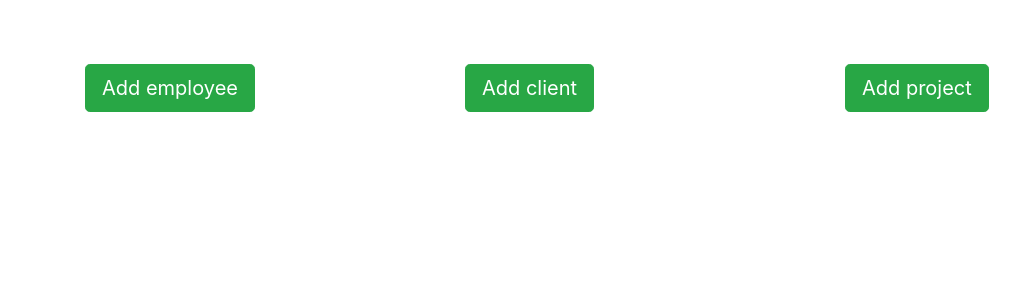
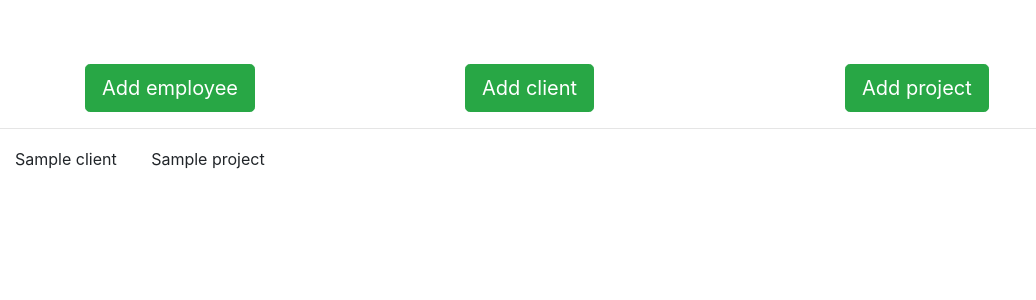
Before and after one commit to szarszar/DobraPracaCRM, a Django app: template ProjectManager/templates/admin_panel.html in a window 1280 px wide. Shown: the part 56-356 px from the top of the page, without its empty margins (0-1036 px from the left). Run offline with Django 3.2, Linux system fonts and the light colour scheme; the template is opened without the code that fills it: most values are stand-ins (such as "Sample title", 1, 10 or a date in 2020); some libraries are stand-ins or nearby versions.

Commit message:
updated admin panel and passing values to it

```diff
--- a/ProjectManager/models.py
+++ b/ProjectManager/models.py
@@ -42,6 +42,10 @@ class Project(models.Model):
     employee = models.ManyToManyField(Employee)
     date_created = models.DateTimeField(auto_now_add=True)
 
+    def __str__(self):
+        name = f"{self.client.last_name} project in {self.city}"
+        return name
+
 
 class Expertise(models.Model):
 
--- a/ProjectManager/templates/admin_panel.html
+++ b/ProjectManager/templates/admin_panel.html
@@ -21,6 +21,20 @@
         </div>
     </div>
 </div>
-
+<hr>
+<div class="btn-group-vertical">
+    {% for client in clients %}
+    <div class="col-sm">
+        {{client}}
+    </div>
+    {% endfor %}
+</div>
+<div class="btn-group-vertical">
+    {% for project in projects %}
+    <div class="col-sm">
+        {{project}}
+    </div>
+    {% endfor %}
+</div>
 
 {% endblock %}
--- a/ProjectManager/views.py
+++ b/ProjectManager/views.py
@@ -63,7 +63,11 @@ def panel(request):
 
 
 def admin_panel(request):
-    return render(request, 'admin_panel.html')
+    clients = Client.objects.all()
+    projects = Project.objects.all()
+
+    context = {'clients': clients, 'projects':projects}
+    return render(request, 'admin_panel.html', context)
 
 
 def create_client(request):
```
